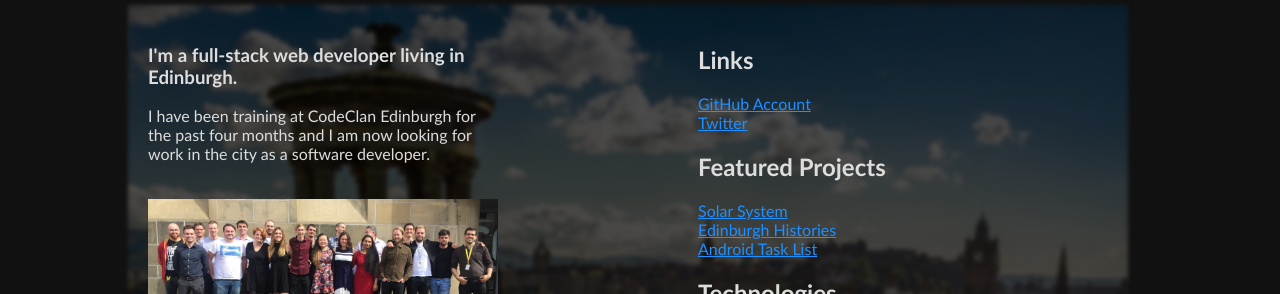
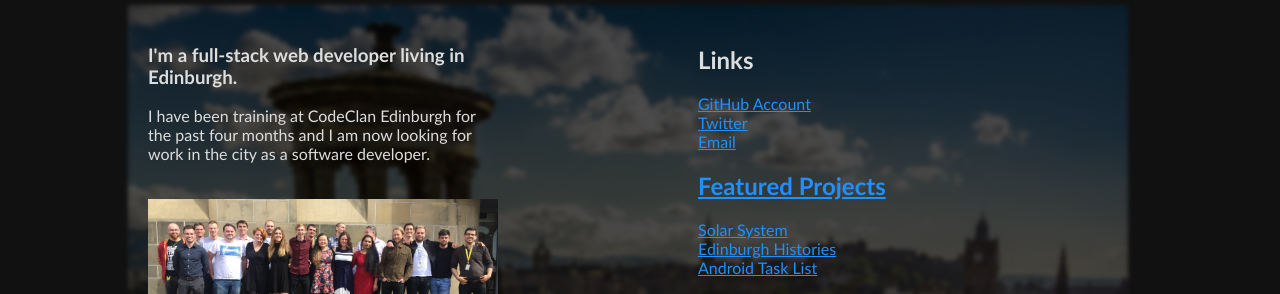
Before and after one commit to TristanGrayCC/TristanGrayCC.github.io, a plain HTML site: page index.html in a window 1280 px wide. Shown: the part 115-409 px from the top of the page. Drawn offline with Linux system fonts and the light colour scheme.

Commit message:
Added email

```diff
--- a/index.html
+++ b/index.html
@@ -30,6 +30,8 @@
           <a href="https://github.com/TristanGrayCC">GitHub Account</a>
           </br>
           <a href="https://twitter.com/TG_Scot">Twitter</a>
+          </br>
+          <a href="mailto:stristan.p.gray@gmail.com">Email</p>
         </div>
 
         <div class="featured-projects">
```
